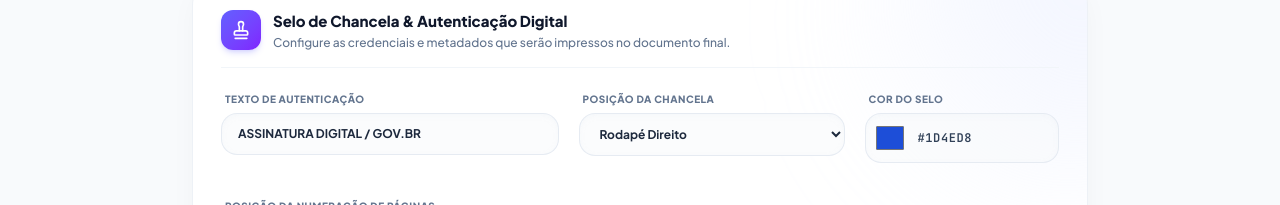
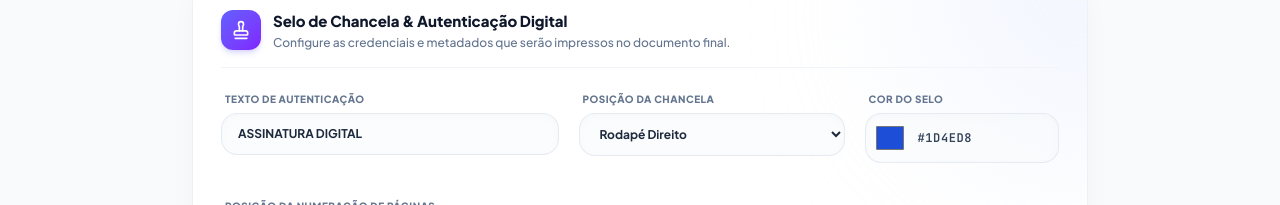
Before and after one commit to fiscadm71bimtz/Gest-o-Inteligente-de-Processos-Digitais, a React (Vite) app: page / in a window 1280 px wide. Both pictures are taken after a click on the button "Configurações". Shown: the part 246-451 px from the top of the page. Built offline with nearby package versions, Linux system fonts and the light colour scheme; no server answers; the database is empty.

Commit message:
style: remover o gov.br da assinatura digital padrao

```diff
--- a/src/App.tsx
+++ b/src/App.tsx
@@ -20,7 +20,7 @@ export default function App() {
 
   // Estado global para as configurações de chancela
   const [configChancela, setConfigChancelaState] = useState<RubricaConfig>({
-    texto: 'ASSINATURA DIGITAL / GOV.BR',
+    texto: 'ASSINATURA DIGITAL',
     posicao: 'bottom-right',
     posicaoPagina: 'top-right',
     cor: '#1d4ed8', // Azul corporativo
@@ -32,7 +32,7 @@ export default function App() {
   // Carregar as configurações globais apenas no mount
   useEffect(() => {
     const savedConfig = getLocalData<RubricaConfig>('config_chancela_global', {
-      texto: 'ASSINATURA DIGITAL / GOV.BR',
+      texto: 'ASSINATURA DIGITAL',
       posicao: 'bottom-right',
       posicaoPagina: 'top-right',
       cor: '#1d4ed8',
--- a/src/components/ConfigPanel.tsx
+++ b/src/components/ConfigPanel.tsx
@@ -53,7 +53,7 @@ export default function ConfigPanel({ configChancela, setConfigChancela }: Confi
               type="text"
               value={configChancela.texto}
               onChange={(e) => setConfigChancela({ ...configChancela, texto: e.target.value })}
-              placeholder="Ex: ASSINATURA DIGITAL / GOV.BR"
+              placeholder="Ex: ASSINATURA DIGITAL"
               className="w-full text-xs px-4 py-3 bg-slate-50/50 border border-slate-200/80 rounded-2xl focus:outline-none focus:ring-4 focus:ring-indigo-500/10 focus:border-indigo-400 transition-all font-bold text-slate-800 shadow-inner shadow-slate-100/50"
             />
           </div>
--- a/src/utils/pdfUnifier.ts
+++ b/src/utils/pdfUnifier.ts
@@ -301,7 +301,7 @@ export const unificarDocumentos = async (
     });
 
     // --- CHANCELAMENTO / RUBRICA VISUAL (GOV.BR STYLE) ---
-    const textoChancela = config.texto.trim() || 'ASSINATURA DIGITAL / GOV.BR';
+    const textoChancela = config.texto.trim() || 'ASSINATURA DIGITAL';
     const subTextoHash = `Autenticação: ${hashProcesso}`;
 
     const dataAtual = new Date().toLocaleDateString('pt-BR', {
```
